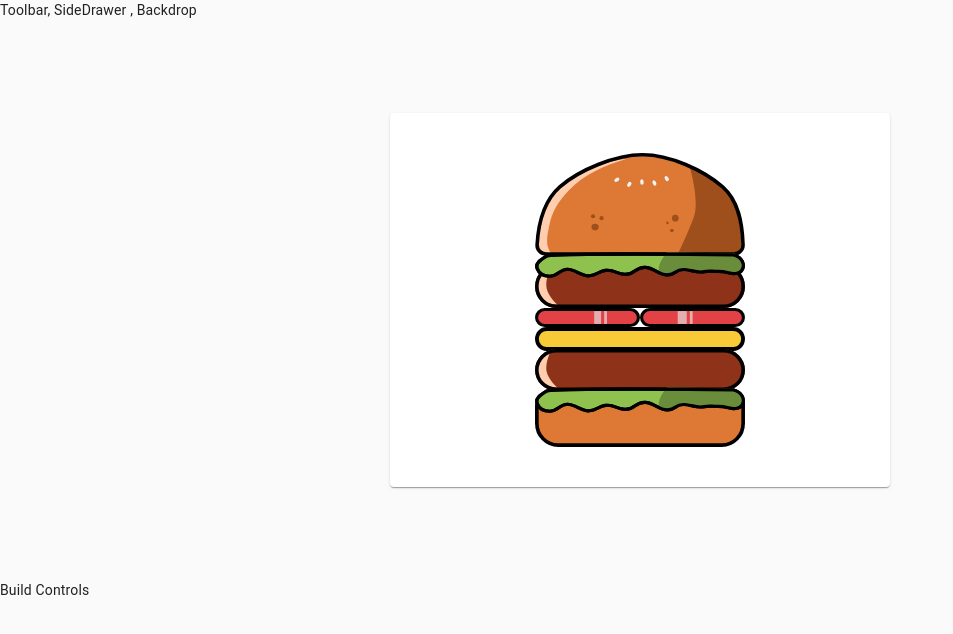
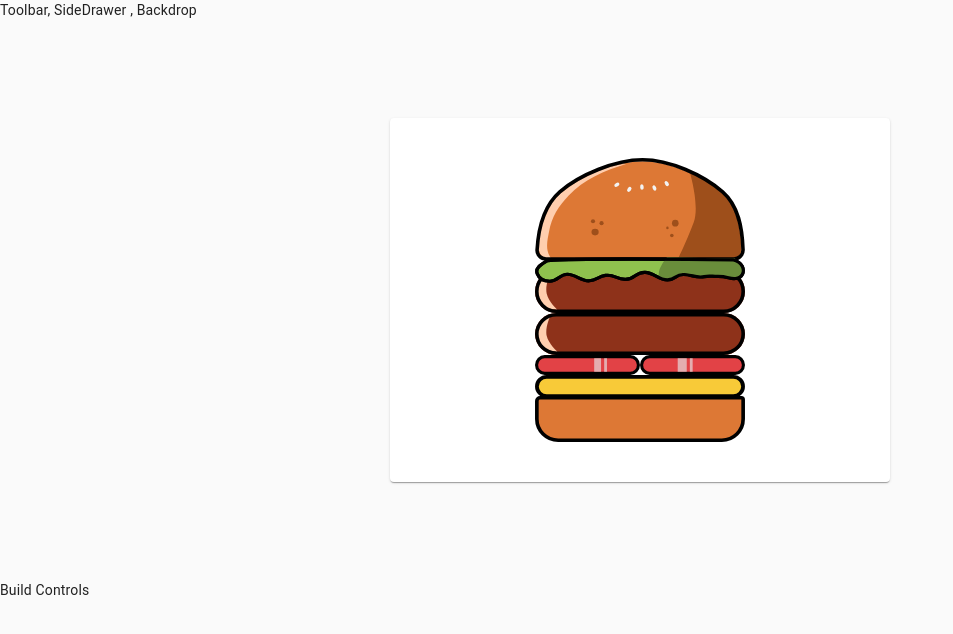
Before and after one commit to MuhammadAkbar11/burger-builder, a React (Create React App) app: page / in a window 1280 px wide. Shown: the top 634 px of the page, without its empty margins (0-953 px from the left). Built offline with nearby package versions, Linux system fonts and the light colour scheme; the HTML template or start-up script is replaced by a standard one.

Commit message:
Outputting Burger Ingredients Dynamically

```diff
--- a/src/components/Burger/Burger.jsx
+++ b/src/components/Burger/Burger.jsx
@@ -48,17 +48,20 @@ const useStyle = makeStyles(theme => ({
 const Burger = props => {
   const burgerStyles = useStyle();
 
+  const { ingredients } = props;
+  console.log(ingredients);
+  const transformIngredients = Object.keys(ingredients).map(igKey => {
+    return [...Array(ingredients[igKey])].map((_, i) => {
+      return <BurgerIngredients key={igKey + i} type={igKey} />;
+    });
+  });
+
   return (
     <Container className={burgerStyles.root}>
       <Card className={burgerStyles.card}>
         <Box mx="auto" className={burgerStyles.box}>
           <BurgerIngredients type="bread-top" />
-          <BurgerIngredients type="salad" />
-          <BurgerIngredients type="meat" />
-          <BurgerIngredients type="tomato" />
-          <BurgerIngredients type="cheese" />
-          <BurgerIngredients type="meat" />
-          <BurgerIngredients type="salad" />
+          {transformIngredients}
           <BurgerIngredients type="bread-bottom" />
         </Box>
       </Card>
--- a/src/components/Burger/BurgerIngredients/Meat.jsx
+++ b/src/components/Burger/BurgerIngredients/Meat.jsx
@@ -6,7 +6,6 @@ const useStyles = makeStyles(theme => ({
   img: {
     position: "relative",
     zIndex: 5,
-    position: "relative",
   },
 }));
 
--- a/src/containers/BurgerBuilder/BurgerBuilder.jsx
+++ b/src/containers/BurgerBuilder/BurgerBuilder.jsx
@@ -3,10 +3,25 @@ import Burger from "../../components/Burger/Burger";
 import Aux from "../../hoc/Aux";
 
 class BurgerBuilder extends Component {
+  constructor(props) {
+    super(props);
+
+    this.state = {
+      ingredients: {
+        salad: 1,
+        meat: 2,
+        tomato: 1,
+        cheese: 1,
+      },
+    };
+  }
+
   render() {
+    const { ingredients } = this.state;
+
     return (
       <Aux>
-        <Burger />
+        <Burger ingredients={ingredients} />
         <div>Build Controls</div>
       </Aux>
     );
```
